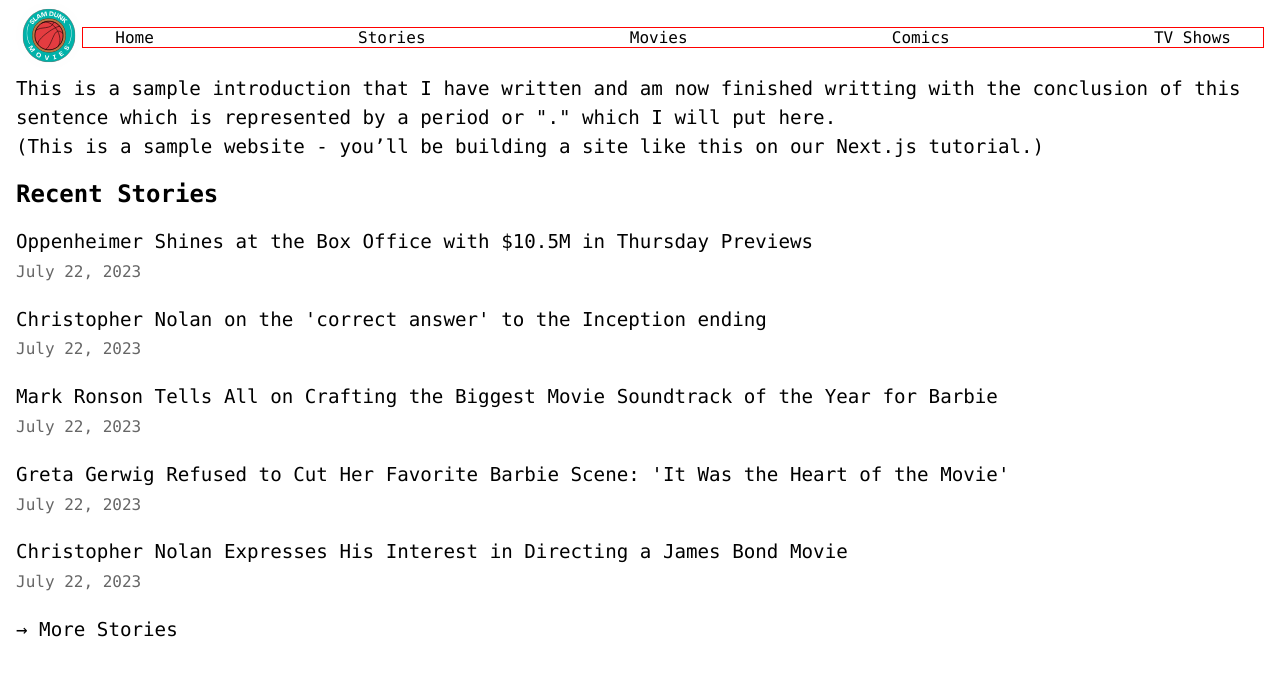
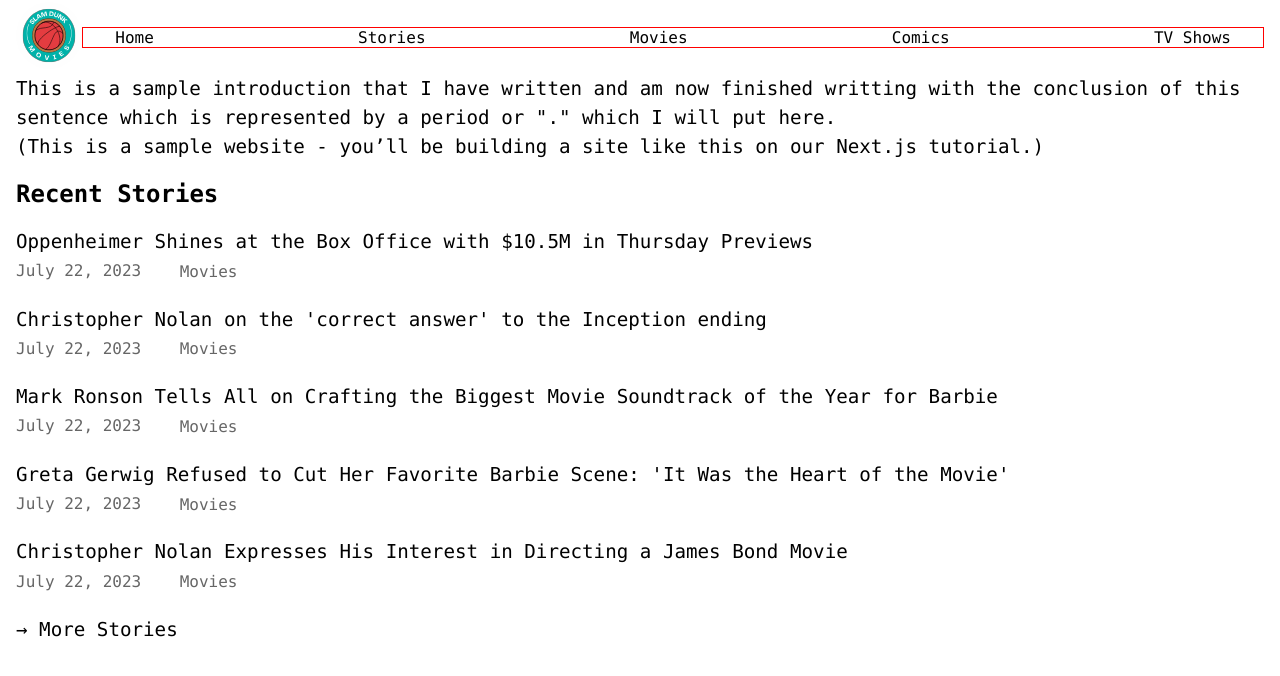
Before and after one commit to ItsAndrewM/slamdunk-movies, a Next.js app in the folder slamdunk-movies-blog/: page / in a window 1280 px wide. Shown: the top 676 px of the page. Built offline with nearby package versions, Linux system fonts and the light colour scheme.

Commit message:
added genre routing page and sitemap

```diff
--- a/slamdunk-movies-blog/components/latest.js
+++ b/slamdunk-movies-blog/components/latest.js
@@ -1,6 +1,7 @@
 import Link from "next/link";
 import Date from "./date";
 import utilStyles from "../styles/utils.module.css";
+import layoutStyles from "./layout.module.css";
 
 const Latest = ({ id, date, title, genre, index }) => {
   return (
@@ -8,9 +9,14 @@
       <li className={utilStyles.listItem} key={id}>
         <Link href={`/stories/${genre}/${id}`}>{title}</Link>
         <br />
-        <small className={utilStyles.lightText}>
-          <Date dateString={date} />
-        </small>
+        <div className={layoutStyles.smallContainer}>
+          <small className={utilStyles.lightText}>
+            <Date dateString={date} />
+          </small>
+          <Link href={`/stories/${genre}`}>
+            <small className={utilStyles.lightText}>{genre}</small>
+          </Link>
+        </div>
       </li>
     )
   );
--- a/slamdunk-movies-blog/components/layout.module.css
+++ b/slamdunk-movies-blog/components/layout.module.css
@@ -17,3 +17,12 @@
 .backToHome {
   margin: 3rem 0 0;
 }
+
+.smallContainer {
+  width: 100%;
+  display: flex;
+  justify-content: flex-start;
+  align-items: center;
+  gap: 2em;
+  text-transform: capitalize;
+}
```
Also changed, not shown: slamdunk-movies-blog/pages/stories/[genre].js (added, +34 -0 lines), slamdunk-movies-blog/pages/stories/[genre]/index.js (added, +37 -0 lines), 1 other file (tests, documents, lock files or other folders).
